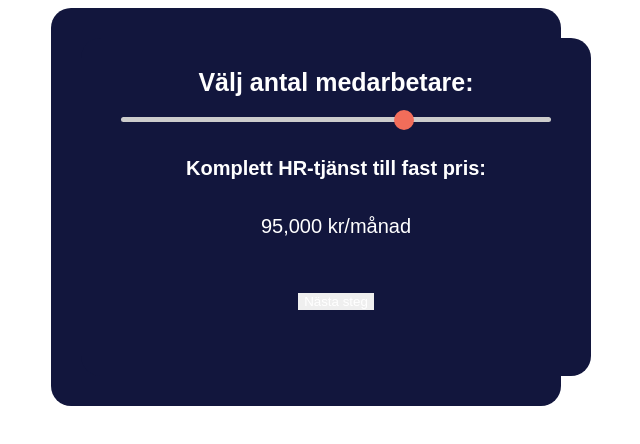
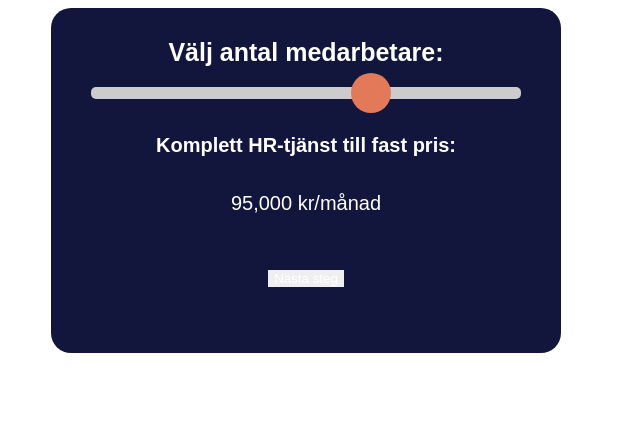
Before and after one commit to TriUbi/price-calculator, a plain HTML site: page index.html in a window 1280 px wide. Shown: the whole page, without its empty margins (334-974 px from the left). Drawn offline with Linux system fonts and the light colour scheme.

Commit message:
allt done, förutom siffran.

```diff
--- a/index.html
+++ b/index.html
@@ -9,14 +9,13 @@
 </head>
 <body>
     <div class="price-calculator">
-        <div class="price-calculator">
         <label class="label-text" for="employeeSlider">Välj antal medarbetare:</label>
         <div class="slider-container">
             <input type="range" id="employeeSlider" min="1" max="4" value="1+" oninput="updatePrice()">
         </div>
 
         <h3>Komplett HR-tjänst till fast pris:<h3>
-            <p><span id="price">1900</span> kr/månad</p>
+        <p><span id="price">1900</span> <span id="perMonth">kr/månad</span></p>
         <button class="next-step">Nästa steg</button>
     </div>
     <script type="text/javascript" src="index.js"></script>
--- a/index.js
+++ b/index.js
@@ -11,11 +11,21 @@ function updatePrice() {
 
     var totalPrice = basePrice * selectedEmployeeValue;
 
+    var priceElement = document.getElementById("price");
+    var perMonth = document.getElementById("perMonth");
+
     // Uppdatera priset
-    document.getElementById("price").textContent = totalPrice.toLocaleString();
+   if (totalPrice > 100000) {
+       priceElement.textContent = "Offert";
+       perMonth.style.display = "none";
+
+    } else {
+        document.getElementById("price").textContent = totalPrice.toLocaleString();
+    }
 
 
     employeeSlider.setAttribute('data-thumb-value', selectedEmployeeValue);
+
 }
 
 
--- a/styles.css
+++ b/styles.css
@@ -27,6 +27,8 @@
     font-size: 20px;
     font-weight: normal;
 }
+
+
 #price {
     font-weight: normal;
 }
@@ -54,15 +56,16 @@ input[type="range"] {
     margin: 0 10px;
     appearance: none;
     background: #ccc;
-    height: 5px;
+    height: 12px;
     border-radius: 5px;
 }
 
+
 input[type="range"]::-webkit-slider-thumb {
     appearance: none;
-    width: 20px;
-    height: 20px;
+    width: 40px;
+    height: 40px;
     border-radius: 50%;
-    background: #F26D5A;
+    background: #E27A59;
     cursor: pointer;
 }
```
Lines whose indentation alone changed are shown as unchanged.
